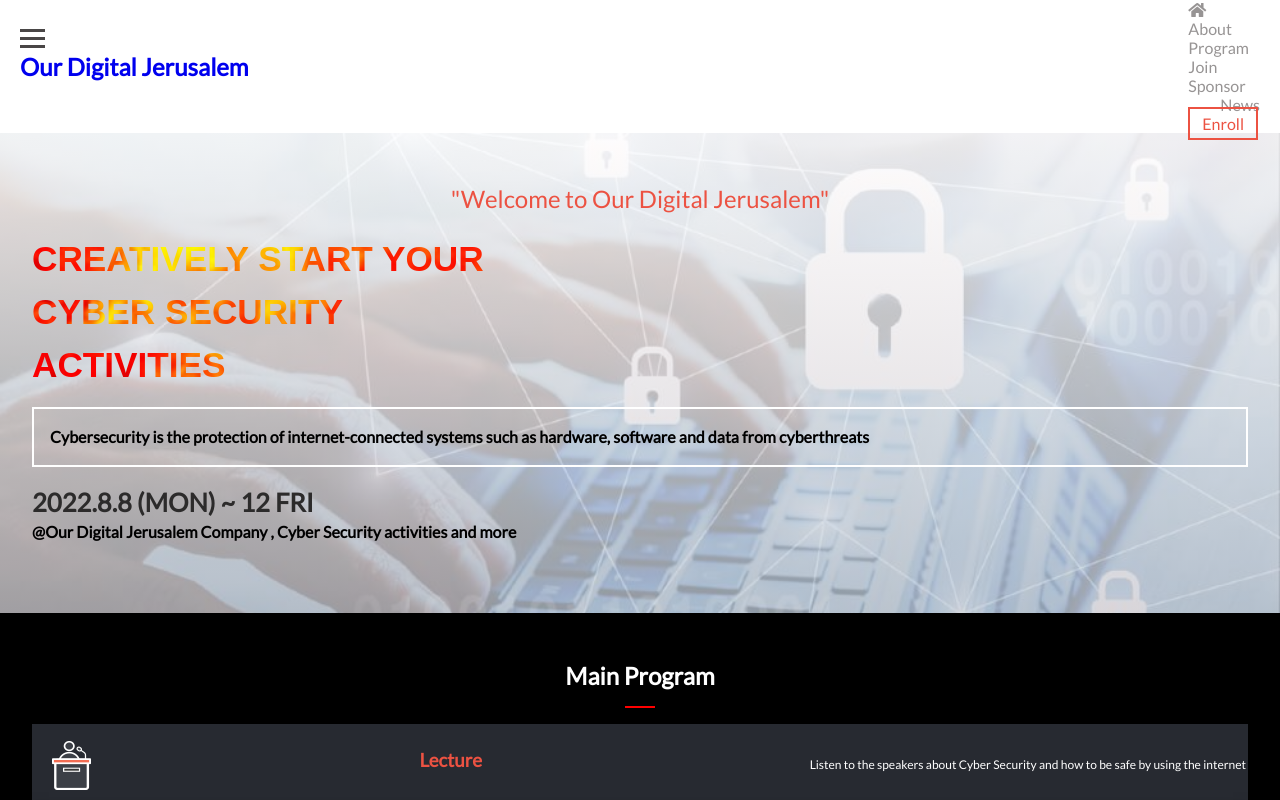
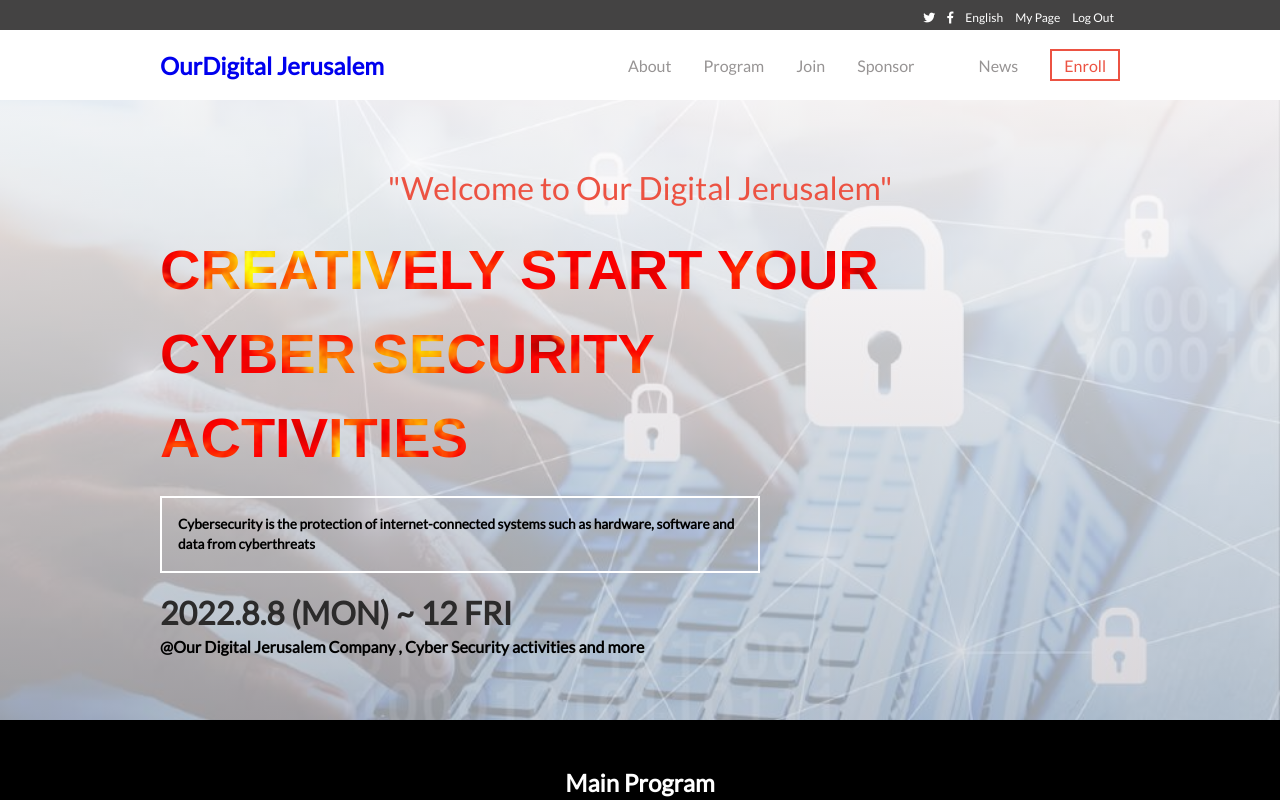
Before and after one commit to AlaaShaheen2/capstone, a website: page index.html in a window 1280 px wide. Shown: the top 800 px of the page. Drawn offline with Linux system fonts and the light colour scheme; a web font is replaced by a local one.

Commit message:
final changes for desktop version

```diff
--- a/index.html
+++ b/index.html
@@ -36,10 +36,10 @@
       </div>
       <nav class="navbar">
         <a href="./index.html"
-          ><h1 class="navbar-title">Our Digital Jerusalem</h1></a
+          ><h1 class="navbar-title">OurDigital Jerusalem</h1></a
         >
         <ul class="nav-menu">
-          <li class="nav-item">
+          <li class="nav-item home">
             <a href="./index.html" class="nav-link"
               ><i class="fas fa-home"></i
             ></a>
@@ -144,7 +144,7 @@
       <h2>Featured Speakers</h2>
       <hr class="hr" />
       <div class="warpper" id="warpper">
-                <!-- Rendered Dynamically with Javascript         -->
+
       </div>
       <button class="see-more" type="button">
         See More <i class="fas fa-angle-down"></i>
--- a/style.css
+++ b/style.css
@@ -444,6 +444,143 @@ h5 {
   font-size: 0.85rem;
 }
 
+/* Desktop Version */
+@media screen and (min-width: 768px) {
+  /* <<<<<<<  Navbar >>>>>>> */
+
+  .social-nav {
+    display: flex;
+    justify-content: end;
+    align-items: center;
+    background: #444343;
+    min-height: 30px;
+  }
+
+  .social-menu {
+    display: flex;
+    flex-direction: row;
+    align-items: center;
+    margin-right: 10rem;
+  }
+
+  .social-menu .social-item {
+    margin: 0 0.375rem;
+  }
+
+  .social-link {
+    color: #fff;
+    font-size: 0.75rem;
+  }
+
+  .navbar > a {
+    transition: all 0.5s ease-out;
+  }
+
+  .home {
+    display: none;
+  }
+
+  .nav-branding {
+    font-size: 1.5rem;
+    color: #272a31;
+  }
+
+  .hamburger {
+    display: none;
+  }
+
+  .navbar {
+    display: flex;
+    flex-direction: row;
+    margin: 0 140px;
+  }
+
+  .nav-menu {
+    display: flex;
+    align-items: center;
+  }
+
+  .nav-menu li {
+    padding-left: 2rem;
+  }
+
+  .container {
+    padding: 4rem 10rem;
+  }
+
+  .headline h1 {
+    font-size: 3.5rem;
+  }
+
+  .headline p {
+    font-size: 2rem;
+  }
+
+  .headline-box {
+    width: 600px;
+  }
+
+  .headline-box p {
+    line-height: 1.5;
+    font-size: 0.85rem;
+    font-weight: 600;
+  }
+
+  .headline-start h2 {
+    font-size: 2rem;
+  }
+
+  .contanier-card {
+    display: flex;
+    flex-direction: row;
+    justify-content: center;
+    align-items: center;
+    flex-wrap: wrap;
+    gap: 5px;
+    width: 100%;
+  }
+
+  .program-card {
+    width: 200px;
+    height: 150px;
+    display: flex;
+    flex-direction: column;
+    text-align: center;
+    padding-bottom: 30px;
+  }
+
+  .see-more {
+    display: block;
+    text-align: center;
+    color: #fff;
+    text-decoration: underline;
+    font-size: 0.85rem;
+  }
+
+  .see-more:hover {
+    color: #ec5242;
+  }
+
+  .text-card {
+    max-width: 60%;
+  }
+
+  .btn-join {
+    display: none;
+  }
+
+  .warpper {
+    display: grid;
+    grid-template-columns: 1fr 1fr;
+    width: 75vw;
+    margin: 0 auto;
+  }
+
+  .part-logo {
+    width: 150px;
+  }
+}
+
 
 /* about page */
 .welcome {
```
Also changed, not shown: about.html (+1 -1 lines).
